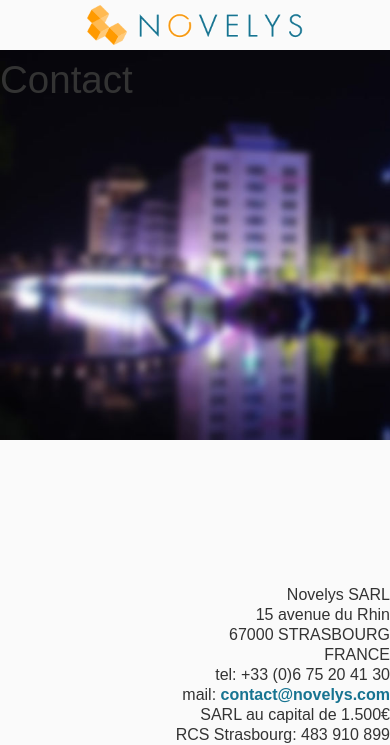
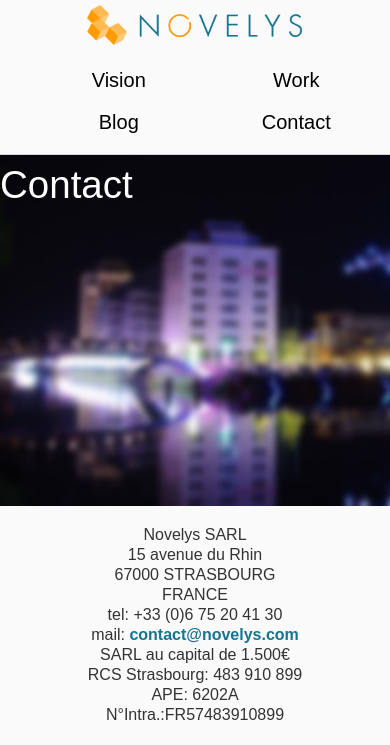
Before and after one commit to novelys/novelys.github.com, a Jekyll site: the page built from contact.html, in a window 390 px wide. Shown: the top 745 px of the page. Built offline with Jekyll 4.4.1, drawn with Linux system fonts in a browser that asks for light colours; nearby versions of some CDN libraries; grey boxes are pictures that could not be loaded.

Commit message:
redo contact page

```diff
--- a/contact.html
+++ b/contact.html
@@ -1,17 +1,23 @@
 ---
 layout: default
 title: "Contact"
+body_class: "contact"
 ---
-<div id="intro" class="bg">
+<section id="intro" class="bg">
   <div class="container">
+    <div class="row">
+      <div class="span3">
         <h1>Contact</h1>
       </div>
     </div>
+  </div>
+</section>
 
-<div class="container" style="margin-top:430px;">
+<section class="content">
+  <div class="container">
     <div class="row">
-    <div class="span6">
-      <p style="text-align:right;">
+      <div class="span3 addressblock">
+        <p>
           Novelys SARL
           <br/>
           15 avenue du Rhin
@@ -33,34 +39,12 @@
           N°Intra.:FR57483910899
         </p>
       </div>
-    <div class="span6">
-      <div id="map-canvas"></div>
+      <div class="span9">
+        <div class="iframe-rwd">
+          <iframe width="570" height="320" frameborder="0" scrolling="no" marginheight="0" marginwidth="0" src="https://maps.google.fr/maps?f=q&amp;source=s_q&amp;hl=fr&amp;geocode=&amp;q=La+Plage+Digitale,+Route+du+Rhin,+Strasbourg&amp;aq=0&amp;oq=La+Plage+Digitale&amp;sll=46.22475,2.0517&amp;sspn=24.332789,67.631836&amp;ie=UTF8&amp;hq=La+Plage+Digitale,&amp;hnear=Route+du+Rhin,+Strasbourg,+Bas-Rhin,+Alsace&amp;t=m&amp;ll=48.573086,7.760296&amp;spn=0.018173,0.048923&amp;z=14&amp;iwloc=A&amp;output=embed"></iframe>
+        </div>
+        <a href="https://maps.google.fr/maps?f=q&amp;source=embed&amp;hl=fr&amp;geocode=&amp;q=La+Plage+Digitale,+Route+du+Rhin,+Strasbourg&amp;aq=0&amp;oq=La+Plage+Digitale&amp;sll=46.22475,2.0517&amp;sspn=24.332789,67.631836&amp;ie=UTF8&amp;hq=La+Plage+Digitale,&amp;hnear=Route+du+Rhin,+Strasbourg,+Bas-Rhin,+Alsace&amp;t=m&amp;ll=48.573086,7.760296&amp;spn=0.018173,0.048923&amp;z=14&amp;iwloc=A" style="text-align:left">Bigger plan</a>
       </div>
     </div>
   </div>
-
-<script src="https://maps.googleapis.com/maps/api/js?v=3.exp&sensor=false"></script>
-<script>
-  var map;
-  var center;
-  function initialize() {
-    var mapOptions = {
-      zoom: 14,
-      center: new google.maps.LatLng(48.599123,7.587081),
-      mapTypeId: google.maps.MapTypeId.ROADMAP
-    };
-    map = new google.maps.Map(document.getElementById('map-canvas'),
-        mapOptions);
-    function calculateCenter() {
-      center = map.getCenter();
-    }
-    google.maps.event.addDomListener(map, 'idle', function() {
-      calculateCenter();
-    });
-    google.maps.event.addDomListener(window, 'resize', function() {
-      map.setCenter(center);
-    });
-  }
-
-  google.maps.event.addDomListener(window, 'load', initialize);
-</script>
+</section>
--- a/css/extra.css
+++ b/css/extra.css
@@ -114,7 +114,6 @@
   /*box-shadow: none;*/
 }
 
-
 body.blog .trenches {
   margin-bottom: 40px;
 }
@@ -129,6 +128,19 @@
 
 body.blog .trenches .span8 .cursive {
   text-align: left;
+}
+
+body.contact .content {
+  margin-top: 430px;
+}
+
+body.contact .content .container .row .addressblock p {
+  text-align: right;
+}
+
+body.contact .bg h1 {
+  text-align: right;
+  color: white;
 }
 
 h1 {
@@ -455,6 +467,22 @@
     text-decoration: none;
   }
 
+.iframe-rwd  {
+  position: relative;
+  padding-bottom: 65.25%;
+  padding-top: 30px;
+  height: 0;
+  overflow: hidden;
+}
+
+.iframe-rwd iframe {
+  position: absolute;
+  top: 0;
+  left: 0;
+  width: 100%;
+  height: 100%;
+}
+
 @media (max-width: 979px) {
   img#logo {
     margin-top: 0;
@@ -490,6 +518,19 @@
 
   body.home ul.thumbnails a.thumbnail {
     margin: 10px;
+  }
+
+  body.contact .bg h1 {
+    text-align: left;
+  }
+
+  body.contact .content {
+    margin-top: 350px;
+  }
+
+  body.contact .content .container .row .addressblock p {
+    margin: 20px 0;
+    text-align: center;
   }
 
   .portfolio h1 {
@@ -530,7 +571,7 @@
     width: 50%;
   }
 
-  body.home .bg {
+  body.home .bg, body.contact .bg {
     top: 155px;
     height: 351px;
     min-height: 351px;
```
Lines whose indentation alone changed are shown as unchanged.
